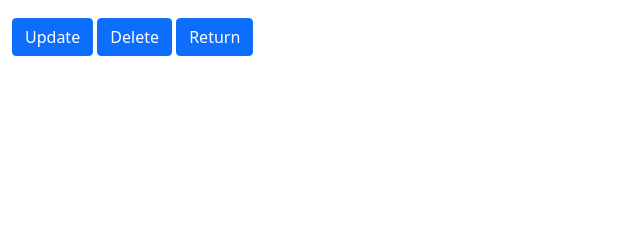
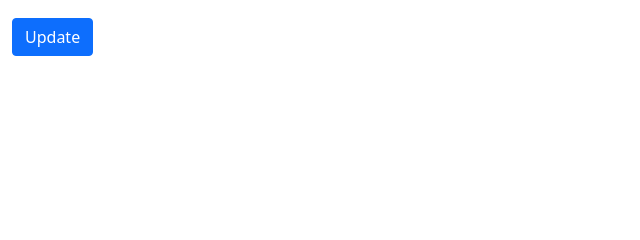
Before and after one commit to banillie/project_tracker, a Django app: template ppdds/templates/ppdds/detail.html in a window 1280 px wide. Shown: the part 185-425 px from the top of the page, without its empty margins (0-640 px from the left). Run offline with Django 3.2, Linux system fonts and the light colour scheme; the template is opened without the code that fills it, so the values that code supplies are empty; some libraries are stand-ins or nearby versions.

Commit message:
removal of delete option for user apart from for an engagement

```diff
--- a/engagements/templates/engagements/engagement_detail.html
+++ b/engagements/templates/engagements/engagement_detail.html
@@ -53,7 +53,7 @@
     <p>
         <a class="btn btn-primary" href="{{ object.get_absolute_url }}update">Update</a>
         <a class="btn btn-primary" href="{{ object.get_absolute_url }}delete">Delete</a>
-        <a class="btn btn-primary" href="../">Return</a>
+{#        <a class="btn btn-primary" href="../">Engagements Page</a>#}
     </p>
 
 
--- a/ppdds/templates/ppdds/detail.html
+++ b/ppdds/templates/ppdds/detail.html
@@ -44,8 +44,8 @@
 
     <p>
         <a class="btn btn-primary" role="button" href="{{ object.get_absolute_url }}update">Update</a>
-        <a class="btn btn-primary" role="button" href="{{ object.get_absolute_url }}delete">Delete</a>
-        <a class="btn btn-primary" role="button" href="../">Return</a>
+{#        <a class="btn btn-primary" role="button" href="{{ object.get_absolute_url }}delete">Delete</a>#}
+{#        <a class="btn btn-primary" role="button" href="../">Return</a>#}
     </p>
 
 
--- a/projects/templates/projects/detail.html
+++ b/projects/templates/projects/detail.html
@@ -55,8 +55,8 @@
     <p>
         <a class="btn btn-primary" role="button" {% if object.get_update_url %} href={{ object.get_update_url }}>
             Update{% endif %}</a>
-        <a class="btn btn-primary" role="button" href="{{ object.get_absolute_url }}delete">Delete</a>
-        <a class="btn btn-primary" role="button" href="{% url "projects:list" %}">Return</a>
+{#        <a class="btn btn-primary" role="button" href="{{ object.get_absolute_url }}delete">Delete</a>#}
+{#        <a class="btn btn-primary" role="button" href="{% url "projects:list" %}">Return</a>#}
     </p>
 
 {% endblock %}
--- a/stakeholders/templates/stakeholders/detail.html
+++ b/stakeholders/templates/stakeholders/detail.html
@@ -49,8 +49,8 @@
     <div>
         <a class="btn btn-primary" role="button" {% if object.get_update_url %} href={{ object.get_update_url }}>
             Update{% endif %}</a>
-        <a class="btn btn-primary" role="button" href="{{ object.get_absolute_url }}delete">Delete</a>
-        <a class="btn btn-primary" role="button" href="{% url "projects:list" %}">Return</a>
+{#        <a class="btn btn-primary" role="button" href="{{ object.get_absolute_url }}delete">Delete</a>#}
+{#        <a class="btn btn-primary" role="button" href="{% url "projects:list" %}">Return</a>#}
     </div>
 
 
```
